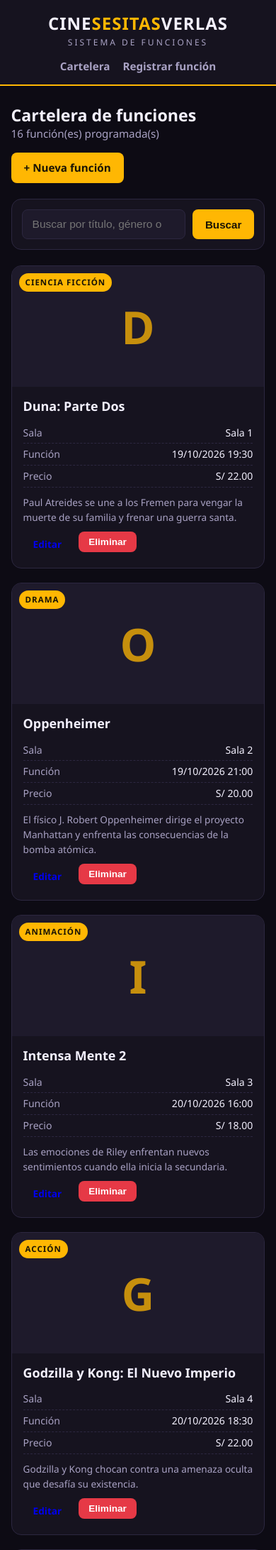
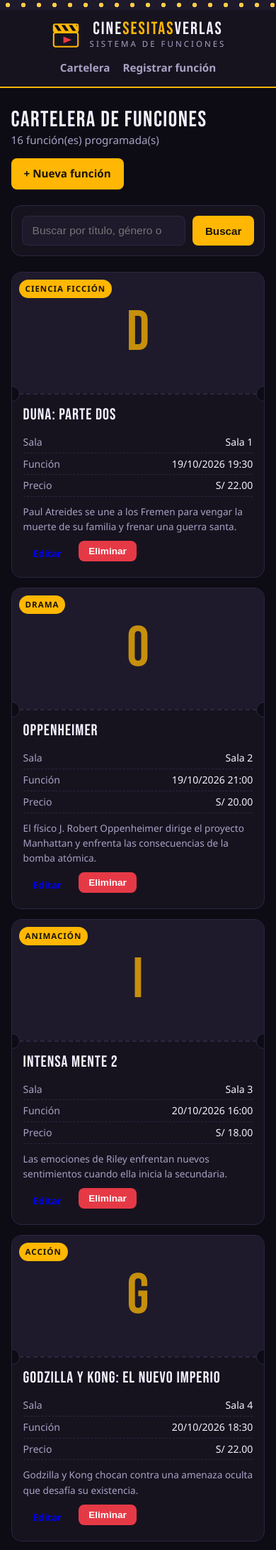
Before and after one commit to LimitCodev/CINEsesitasVerlas, a PHP site: page / in a window 390 px wide. Shown: the top 2184 px of the page at 71% size. Run offline with PHP 8.4, Linux system fonts and the light colour scheme; data comes from the database, SQL or seed files in the repository.

Commit message:
Diseño de marquesina: logo SVG, tipografía Bebas Neue, tarjetas tipo boleto y detalles responsive

```diff
--- a/assets/css/estilo.css
+++ b/assets/css/estilo.css
@@ -14,6 +14,7 @@
   --texto: #f4f1ff;
   --texto-suave: #a9a2c4;
   --radio: 14px;
+  --fuente-titulos: "Bebas Neue", "Arial Narrow", Impact, sans-serif;
 }
 
 * { box-sizing: border-box; margin: 0; padding: 0; }
@@ -33,10 +34,19 @@ body {
   margin: 0 auto;
 }
 
-/* ---------- Encabezado ---------- */
+/* ---------- Encabezado (con bombillas de marquesina) ---------- */
 .encabezado {
   background: var(--superficie);
   border-bottom: 2px solid var(--ambar);
+}
+
+.encabezado::before {
+  content: "";
+  display: block;
+  height: 14px;
+  background:
+    radial-gradient(circle 3px at 11px 7px, var(--ambar-claro) 98%, transparent 100%) 0 0 / 22px 14px repeat-x,
+    var(--superficie-2);
 }
 
 .encabezado-interno {
@@ -48,18 +58,27 @@ body {
   padding: 14px 0;
 }
 
-.marca { text-decoration: none; color: var(--texto); }
+.marca {
+  display: flex;
+  align-items: center;
+  gap: 12px;
+  text-decoration: none;
+  color: var(--texto);
+}
+.marca-logo { flex-shrink: 0; }
 .marca-nombre {
   display: block;
-  font-size: 1.5rem;
-  font-weight: 800;
-  letter-spacing: 1px;
+  font-family: var(--fuente-titulos);
+  font-weight: 400;
+  font-size: 1.85rem;
+  letter-spacing: 2px;
+  line-height: 1;
   text-transform: uppercase;
 }
 .marca-separado { color: var(--ambar); }
 .marca-lema {
   display: block;
-  font-size: 0.75rem;
+  font-size: 0.72rem;
   color: var(--texto-suave);
   letter-spacing: 3px;
   text-transform: uppercase;
@@ -103,7 +122,13 @@ main { flex: 1; padding: 28px 0 40px; }
   gap: 14px;
   margin-bottom: 22px;
 }
-.titulo-seccion h1 { font-size: 1.9rem; line-height: 1.2; }
+.titulo-seccion h1 {
+  font-family: var(--fuente-titulos);
+  font-weight: 400;
+  font-size: 2.5rem;
+  letter-spacing: 1.5px;
+  line-height: 1.1;
+}
 .subtitulo { color: var(--texto-suave); font-size: 0.95rem; }
 
 /* ---------- Mensajes ---------- */
@@ -125,13 +173,32 @@ main { flex: 1; padding: 28px 0 40px; }
 }
 
 .tarjeta {
+  position: relative;
   background: var(--superficie);
   border: 1px solid var(--borde);
   border-radius: var(--radio);
   overflow: hidden;
   display: flex;
   flex-direction: column;
+  transition: transform 0.18s, border-color 0.18s;
 }
+.tarjeta:hover { transform: translateY(-4px); border-color: var(--ambar); }
+
+/* Muescas laterales del boleto, sobre el borde punteado */
+.tarjeta::before,
+.tarjeta::after {
+  content: "";
+  position: absolute;
+  top: 160px;
+  width: 20px;
+  height: 20px;
+  background: var(--fondo);
+  border: 1px solid var(--borde);
+  border-radius: 50%;
+  z-index: 2;
+}
+.tarjeta::before { left: -11px; }
+.tarjeta::after { right: -11px; }
 
 .tarjeta-poster {
   position: relative;
@@ -143,8 +210,9 @@ main { flex: 1; padding: 28px 0 40px; }
 }
 .tarjeta-poster img { width: 100%; height: 100%; object-fit: cover; }
 .poster-inicial {
-  font-size: 4rem;
-  font-weight: 800;
+  font-family: var(--fuente-titulos);
+  font-size: 5rem;
+  line-height: 1;
   color: var(--ambar);
   opacity: 0.75;
 }
@@ -162,8 +230,21 @@ main { flex: 1; padding: 28px 0 40px; }
   border-radius: 999px;
 }
 
-.tarjeta-cuerpo { padding: 16px; display: flex; flex-direction: column; gap: 10px; flex: 1; }
-.tarjeta-cuerpo h2 { font-size: 1.12rem; line-height: 1.3; }
+.tarjeta-cuerpo {
+  padding: 16px;
+  display: flex;
+  flex-direction: column;
+  gap: 10px;
+  flex: 1;
+  border-top: 2px dashed var(--borde);
+}
+.tarjeta-cuerpo h2 {
+  font-family: var(--fuente-titulos);
+  font-weight: 400;
+  font-size: 1.4rem;
+  letter-spacing: 1px;
+  line-height: 1.15;
+}
 
 .tarjeta-datos { list-style: none; font-size: 0.88rem; color: var(--texto); }
 .tarjeta-datos li {
@@ -349,7 +413,18 @@ main { flex: 1; padding: 28px 0 40px; }
 
 /* ---------- Responsive ---------- */
 @media (max-width: 640px) {
-  .titulo-seccion h1 { font-size: 1.45rem; }
+  .titulo-seccion h1 { font-size: 1.95rem; }
   .encabezado-interno { justify-content: center; text-align: center; }
+  .marca { justify-content: center; }
   .formulario { padding: 18px; }
+  .rejilla { grid-template-columns: repeat(auto-fill, minmax(220px, 1fr)); gap: 14px; }
+  .resultado-fila { flex-direction: column; align-items: flex-start; }
+  .paginador-enlace { min-width: 34px; padding: 7px 9px; font-size: 0.82rem; }
+  .paginador-info { font-size: 0.78rem; }
 }
+
+@media (max-width: 400px) {
+  .rejilla { grid-template-columns: 1fr; }
+  .menu { justify-content: center; }
+  .marca-nombre { font-size: 1.55rem; }
+}
--- a/plantilla/cabecera.php
+++ b/plantilla/cabecera.php
@@ -5,14 +5,20 @@
   <meta charset="UTF-8">
   <meta name="viewport" content="width=device-width, initial-scale=1.0">
   <title><?= e($titulo_pagina) ?> · CINEsesitasVerlas</title>
+  <link rel="preconnect" href="https://fonts.googleapis.com">
+  <link rel="preconnect" href="https://fonts.gstatic.com" crossorigin>
+  <link href="https://fonts.googleapis.com/css2?family=Bebas+Neue&display=swap" rel="stylesheet">
   <link rel="stylesheet" href="assets/css/estilo.css">
 </head>
 <body>
   <header class="encabezado">
     <div class="contenedor encabezado-interno">
       <a class="marca" href="index.php">
-        <span class="marca-nombre">CINE<span class="marca-separado">sesitas</span>Verlas</span>
-        <span class="marca-lema">Sistema de funciones</span>
+        <img class="marca-logo" src="assets/img/logo.svg" alt="" width="44" height="44">
+        <span>
+          <span class="marca-nombre">CINE<span class="marca-separado">sesitas</span>Verlas</span>
+          <span class="marca-lema">Sistema de funciones</span>
+        </span>
       </a>
       <nav class="menu">
         <a class="menu-enlace" href="index.php">Cartelera</a>
```
Also changed, not shown: other parts of assets/css/estilo.css (+104 -98 lines).
